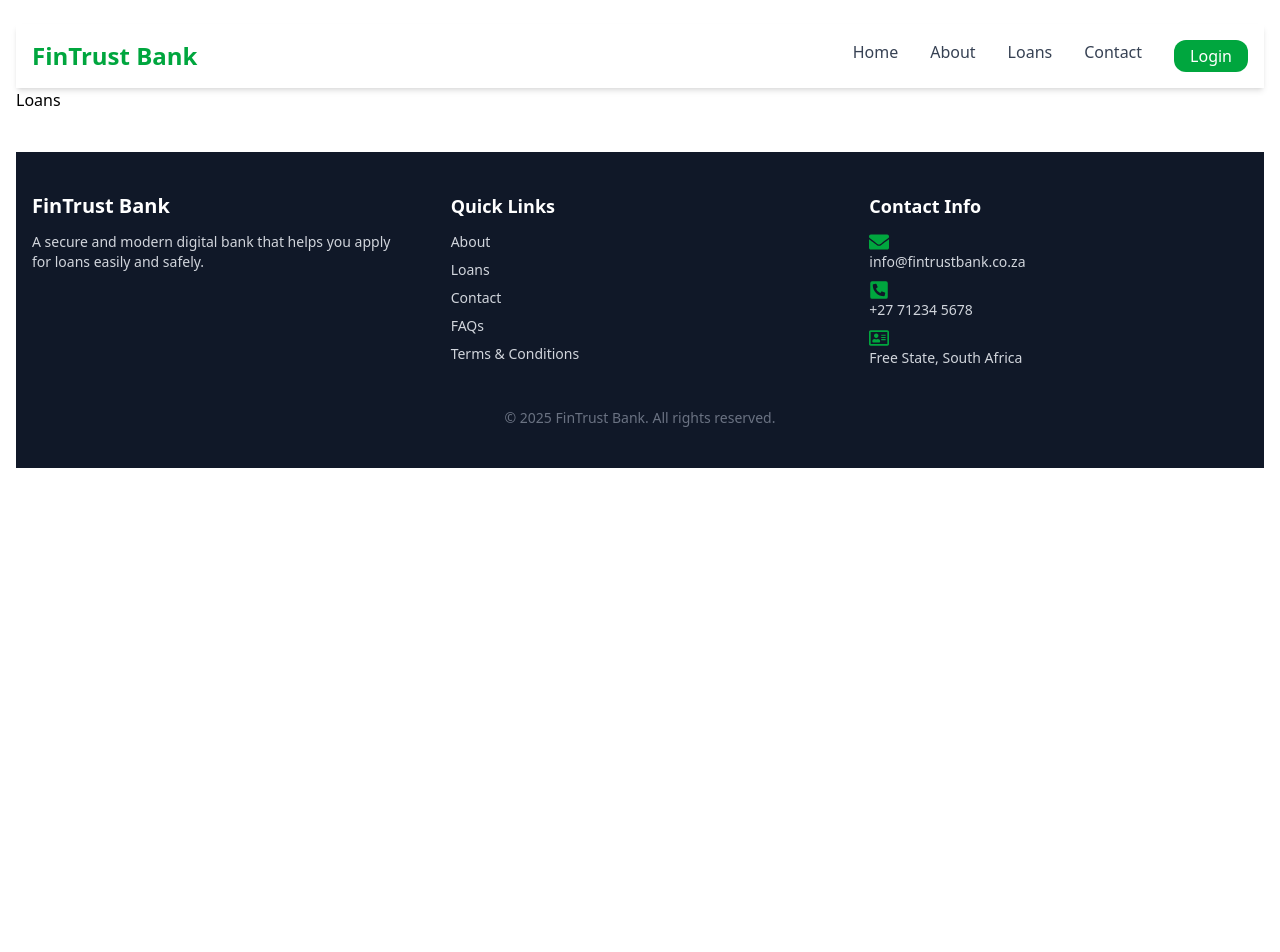
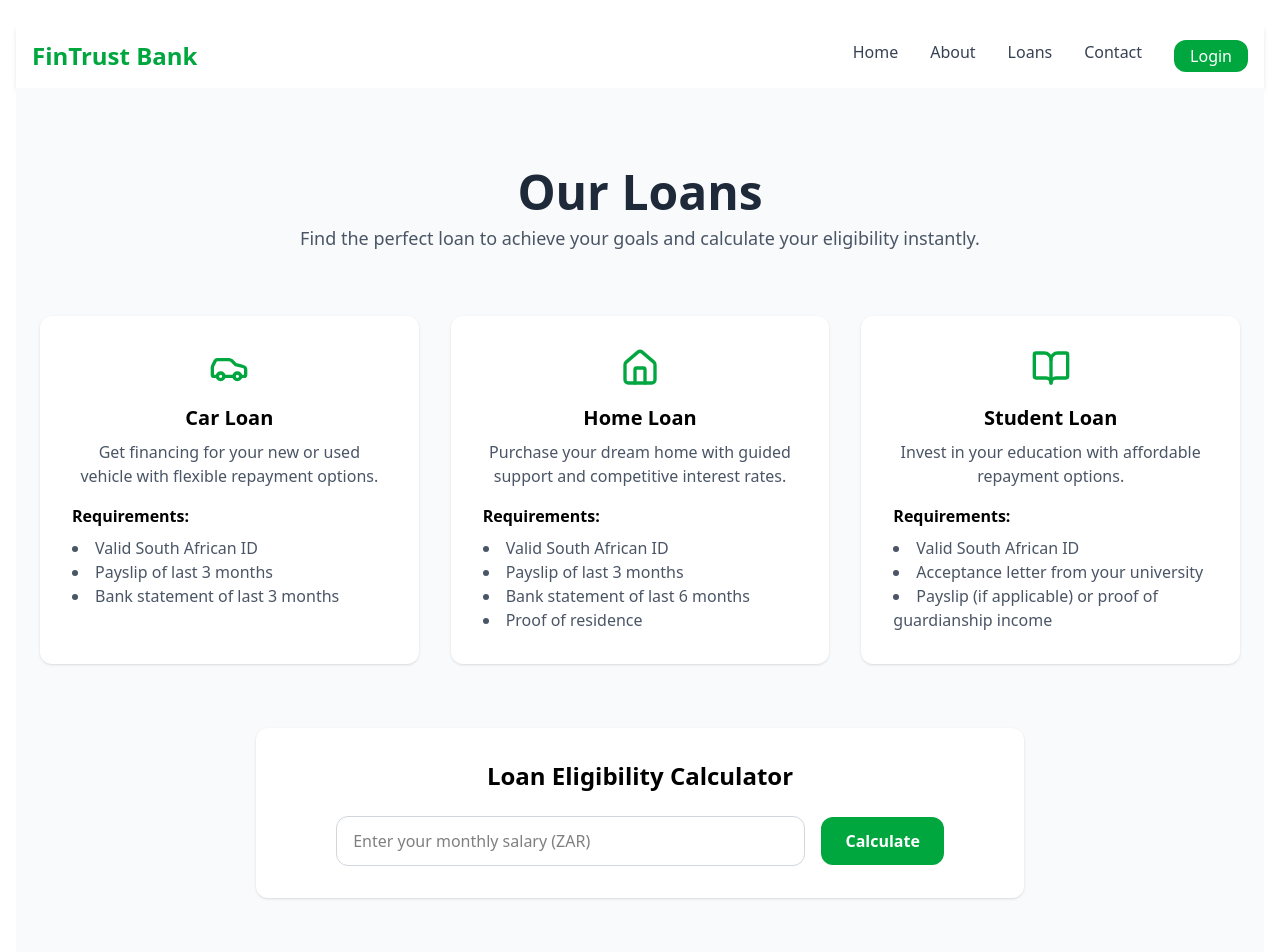
Before and after one commit to lebogang-developer/loan-bank, a Next.js app: page /loans in a window 1280 px wide. Shown: the top 952 px of the page. Before the commit the page ends 800 px from the top, so only its background shows below. Built offline with nearby package versions, Linux system fonts and the light colour scheme.

Commit message:
Loans Page added

```diff
--- a/app/loans/page.tsx
+++ b/app/loans/page.tsx
@@ -1,5 +1,129 @@
 "use client";
 
-export default function Loans() {
-  return <h1>Loans</h1>;
+import { useState } from "react";
+import { Car, Home, BookOpen, UserCheck } from "lucide-react";
+
+export default function LoansPage() {
+  const [salary, setSalary] = useState<number | "">("");
+  const [loanAmount, setLoanAmount] = useState<number | null>(null);
+
+  // Simple eligibility calculator logic
+  const calculateEligibility = () => {
+    if (!salary || salary <= 0) return;
+    // Assuming max 5x monthly salary
+    const maxLoan = salary * 5;
+    setLoanAmount(maxLoan);
+  };
+
+  const loans = [
+    {
+      icon: <Car size={40} className="text-green-600" />,
+      title: "Car Loan",
+      description:
+        "Get financing for your new or used vehicle with flexible repayment options.",
+      requirements: [
+        "Valid South African ID",
+        "Payslip of last 3 months",
+        "Bank statement of last 3 months",
+      ],
+    },
+    {
+      icon: <Home size={40} className="text-green-600" />,
+      title: "Home Loan",
+      description:
+        "Purchase your dream home with guided support and competitive interest rates.",
+      requirements: [
+        "Valid South African ID",
+        "Payslip of last 3 months",
+        "Bank statement of last 6 months",
+        "Proof of residence",
+      ],
+    },
+    {
+      icon: <BookOpen size={40} className="text-green-600" />,
+      title: "Student Loan",
+      description:
+        "Invest in your education with affordable repayment options.",
+      requirements: [
+        "Valid South African ID",
+        "Acceptance letter from your university",
+        "Payslip (if applicable) or proof of guardianship income",
+      ],
+    },
+  ];
+
+  return (
+    <div className="min-h-screen bg-gray-50 py-20 px-6">
+      {/* Page Header */}
+      <div className="text-center mb-16">
+        <h1 className="text-4xl md:text-5xl font-bold text-gray-800">
+          Our Loans
+        </h1>
+        <p className="text-gray-600 text-lg mt-2">
+          Find the perfect loan to achieve your goals and calculate your
+          eligibility instantly.
+        </p>
+      </div>
+
+      {/* Loan Types */}
+      <div className="max-w-7xl mx-auto grid md:grid-cols-3 gap-8 mb-16">
+        {loans.map((loan, index) => (
+          <div
+            key={index}
+            className="bg-white p-8 rounded-xl shadow-sm hover:shadow-md transition"
+          >
+            <div className="flex justify-center mb-4">{loan.icon}</div>
+            <h3 className="text-xl font-semibold mb-2 text-center">
+              {loan.title}
+            </h3>
+            <p className="text-gray-600 text-center mb-4">{loan.description}</p>
+            <h4 className="font-semibold mb-2">Requirements:</h4>
+            <ul className="list-disc list-inside text-gray-600">
+              {loan.requirements.map((req, i) => (
+                <li key={i}>{req}</li>
+              ))}
+            </ul>
+          </div>
+        ))}
+      </div>
+
+      {/* Loan Eligibility Calculator */}
+      <div className="max-w-3xl mx-auto bg-white p-8 rounded-xl shadow-sm mb-16">
+        <h2 className="text-2xl font-semibold mb-6 text-center">
+          Loan Eligibility Calculator
+        </h2>
+        <div className="flex flex-col md:flex-row gap-4 items-center justify-center">
+          <input
+            type="number"
+            placeholder="Enter your monthly salary (ZAR)"
+            value={salary}
+            onChange={(e) => setSalary(Number(e.target.value))}
+            className="px-4 py-3 border border-gray-300 rounded-xl focus:outline-none focus:border-green-500 w-full md:w-2/3"
+          />
+          <button
+            onClick={calculateEligibility}
+            className="bg-green-600 text-white px-6 py-3 rounded-xl font-semibold hover:bg-green-700 transition w-full md:w-auto"
+          >
+            Calculate
+          </button>
+        </div>
+
+        {loanAmount !== null && (
+          <p className="mt-6 text-center text-lg font-medium text-gray-700">
+            Based on your salary, you may be eligible for a loan up to{" "}
+            <span className="text-green-600">
+              ZAR {loanAmount.toLocaleString()}
+            </span>
+          </p>
+        )}
+      </div>
+
+      {/* Apply Now Button */}
+      <div className="text-center">
+        <button className="bg-green-600 hover:bg-green-700 text-white px-8 py-4 rounded-xl font-semibold shadow-md transition">
+          Apply for a Loan
+        </button>
+      </div>
+    </div>
+  );
 }
```
